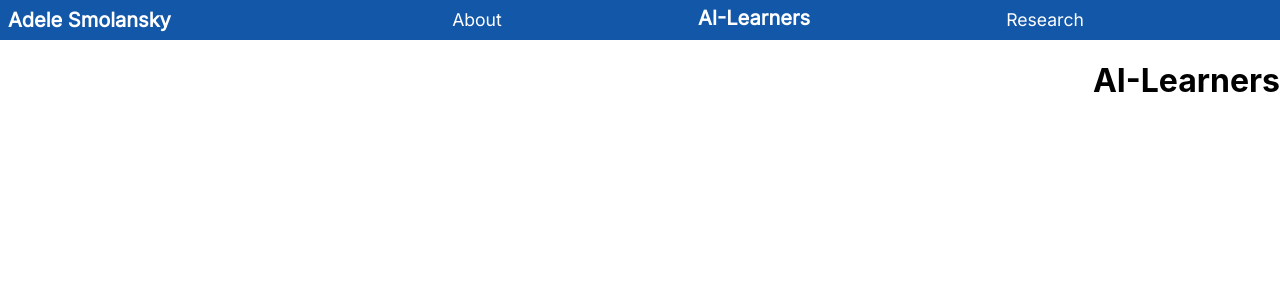
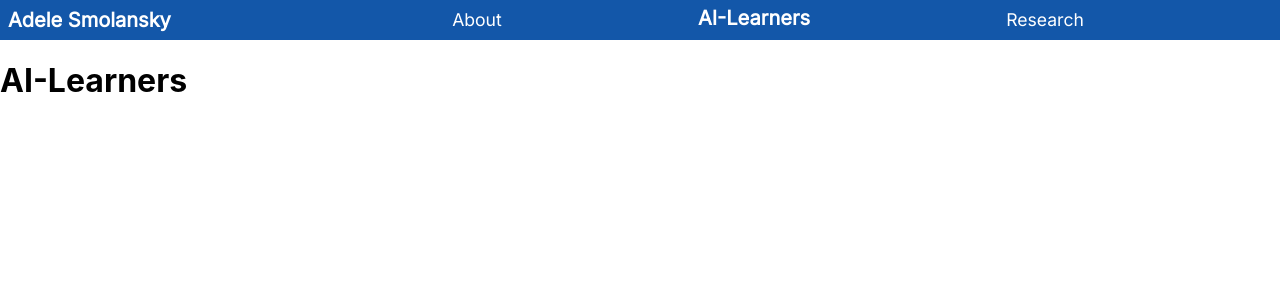
Before and after one commit to adelesmolansky/adelesmolansky.github.io, a React (Create React App) app in the folder my-app/: page /ai-learners in a window 1280 px wide. Shown: the top 300 px of the page. Built offline with nearby package versions, Linux system fonts and the light colour scheme.

Commit message:
small change

```diff
--- a/my-app/src/pages/AI-Learners.tsx
+++ b/my-app/src/pages/AI-Learners.tsx
@@ -2,15 +2,8 @@ import React from 'react';
 
 const AI_Learners = () => {
 return (
-	<div
-	style={{
-		display: 'flex',
-		justifyContent: 'Right',
-		alignItems: 'Right',
-		height: '100vh'
-	}}
-	>
-	<h1>AI-Learners</h1>
+	<div>
+		<h1>AI-Learners</h1>
 	</div>
 );
 };
--- a/my-app/src/pages/Research.tsx
+++ b/my-app/src/pages/Research.tsx
@@ -2,14 +2,7 @@ import React from 'react';
 
 const Research = () => {
 return (
-	<div
-	style={{
-		display: 'flex',
-		justifyContent: 'Right',
-		alignItems: 'Right',
-		height: '100vh'
-	}}
-	>
+	<div>
 	  <h1>Research</h1>
 	</div>
 );
```
